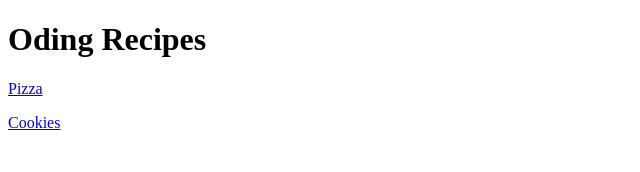
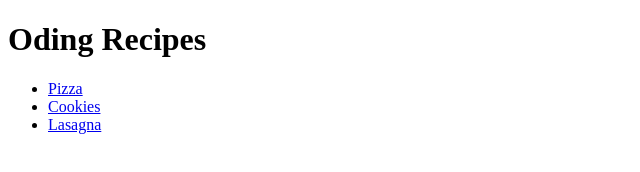
Before and after one commit to Alex-Andriana/odin-recipes, a plain HTML site: page index.html in a window 1280 px wide. Shown: the whole page, without its empty margins (0-640 px from the left). Drawn offline with Linux system fonts and the light colour scheme.

Commit message:
Add lasagna page

```diff
--- a/index.html
+++ b/index.html
@@ -8,12 +8,11 @@
         <h1>
             Oding Recipes
         </h1>
-        <p>
-            <a href = "recipes/pizza.html">Pizza</a>
-        </p>
-        <p>
-            <a href = "recipes/cookies.html">Cookies</a>
-        </p>
 
+        <ul>
+            <li> <a href = "recipes/pizza.html">Pizza</a></li>
+            <li><a href = "recipes/cookies.html">Cookies</a></li>
+            <li><a href = "recipes/lasagna.html">Lasagna</a></li>
+        </ul>
     </body>
 </html>
```
